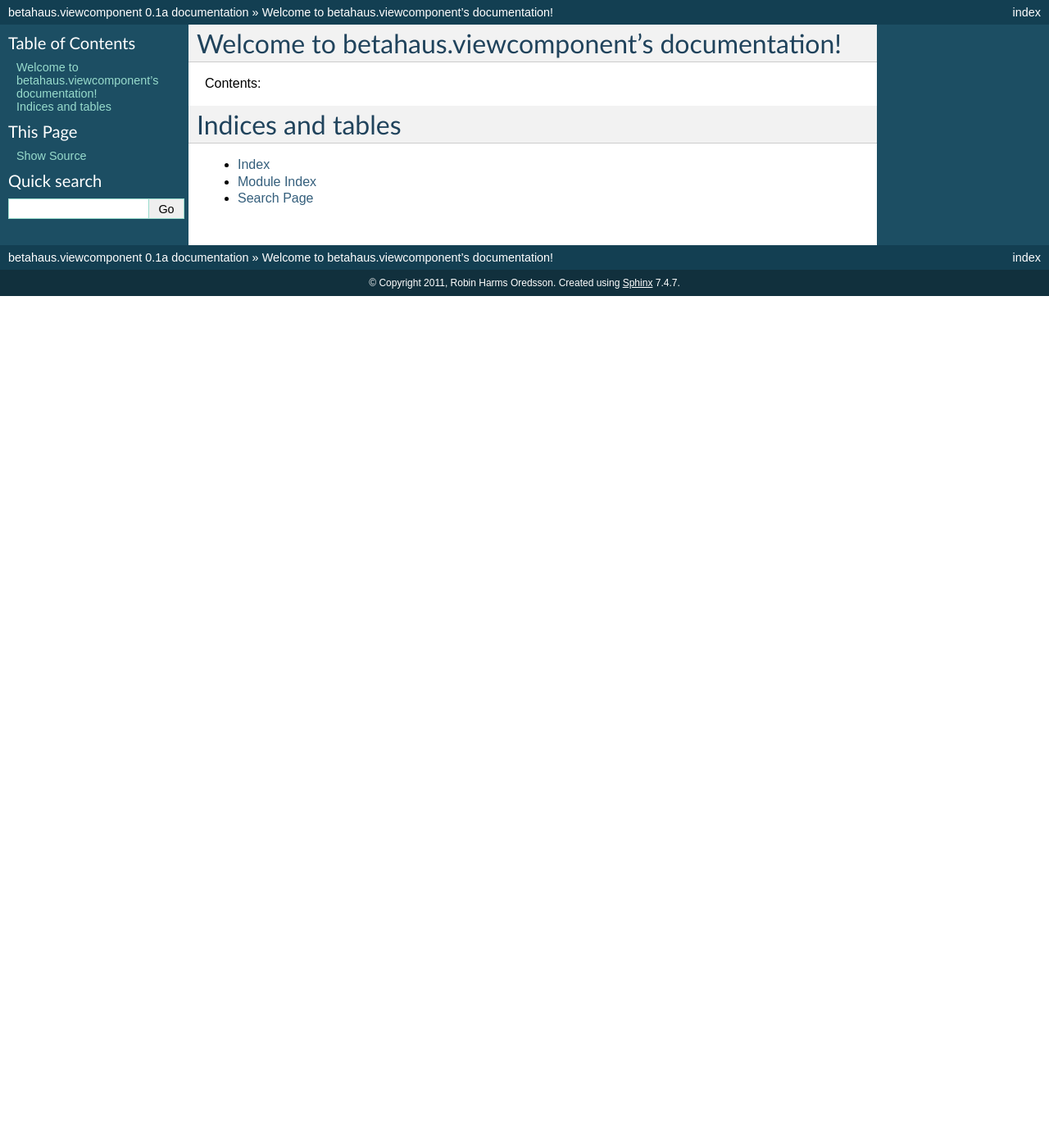
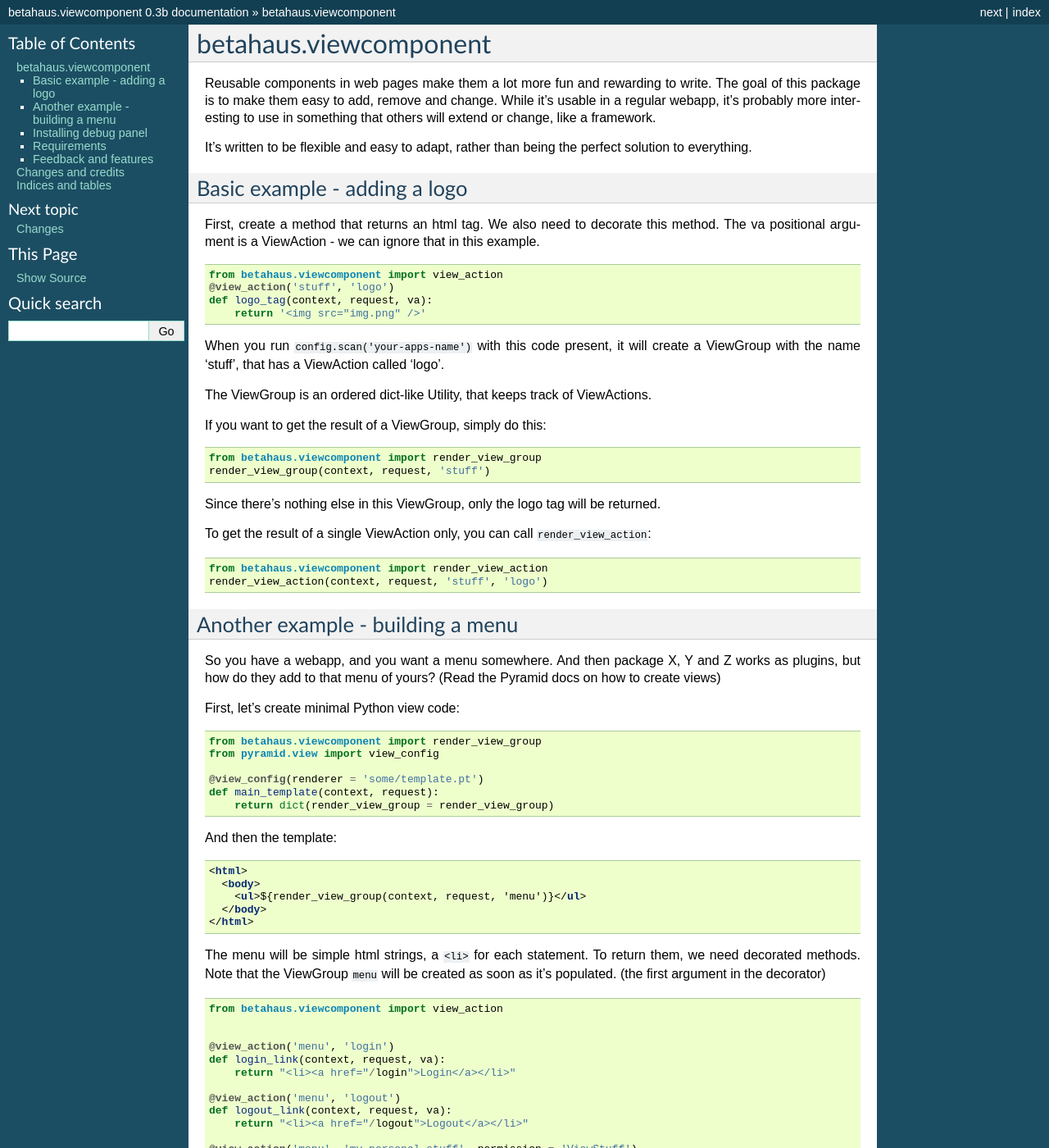
Before and after one commit to BetahausNGO/betahaus.viewcomponent, a Sphinx documentation site: the page built from docs/index.rst, in a window 1280 px wide and 1400 px high. Shown: the whole window at 82% size. Built offline with Sphinx 7.4.7, drawn with Linux system fonts in a browser that asks for light colours; some of the changed text lies outside the part shown.

Commit message:
Doc cleanup and merge changes.

```diff
--- a/docs/conf.py
+++ b/docs/conf.py
@@ -48,9 +48,9 @@
 # built documents.
 #
 # The short X.Y version.
-version = '0.1'
+version = '0.3'
 # The full version, including alpha/beta/rc tags.
-release = '0.1a'
+release = '0.3b'
 
 # The language for content autogenerated by Sphinx. Refer to documentation
 # for a list of supported languages.
--- a/docs/index.rst
+++ b/docs/index.rst
@@ -3,14 +3,154 @@
    You can adapt this file completely to your liking, but it should at least
    contain the root `toctree` directive.
 
-Welcome to betahaus.viewcomponent's documentation!
-==================================================
+betahaus.viewcomponent
+======================
 
-Contents:
+Reusable components in web pages make them a lot more fun and rewarding to write.
+The goal of this package is to make them easy to add, remove and change.
+While it's usable in a regular webapp, it's probably more interesting to use
+in something that others will extend or change, like a framework.
+
+It's written to be flexible and easy to adapt, rather than being the perfect solution to everything.
+
+
+Basic example - adding a logo
+-----------------------------
+
+First, create a method that returns an html tag.
+We also need to decorate this method.
+The va positional argument is a ViewAction - we can ignore that
+in this example.
+
+.. code-block:: python
+
+    from betahaus.viewcomponent import view_action
+    @view_action('stuff', 'logo')
+    def logo_tag(context, request, va):
+        return '<img src="img.png" />'
+
+When you run ``config.scan('your-apps-name')`` with this code present,
+it will create a ViewGroup with the name 'stuff', that has a ViewAction
+called 'logo'.
+
+The ViewGroup is an ordered dict-like Utility, that keeps track of ViewActions.
+
+If you want to get the result of a ViewGroup, simply do this:
+
+.. code-block:: python
+
+    from betahaus.viewcomponent import render_view_group
+    render_view_group(context, request, 'stuff')
+
+Since there's nothing else in this ViewGroup, only the logo tag will be returned.
+
+To get the result of a single ViewAction only, you can call ``render_view_action``:
+
+.. code-block:: python
+
+    from betahaus.viewcomponent import render_view_action
+    render_view_action(context, request, 'stuff', 'logo')
+
+
+Another example - building a menu
+---------------------------------
+
+So you have a webapp, and you want a menu somewhere. And then package X, Y and Z
+works as plugins, but how do they add to that menu of yours?
+(Read the Pyramid docs on how to create views)
+
+First, let's create minimal Python view code:
+
+.. code-block:: python
+
+    from betahaus.viewcomponent import render_view_group
+    from pyramid.view import view_config
+
+    @view_config(renderer = 'some/template.pt')
+    def main_template(context, request):
+        return dict(render_view_group = render_view_group)
+
+And then the template:
+
+.. code-block:: html
+
+    <html>
+      <body>
+        <ul>${render_view_group(context, request, 'menu')}</ul>
+      </body>
+    </html>
+
+The menu will be simple html strings, a ``<li>`` for each statement.
+To return them, we need decorated methods. Note that the ViewGroup
+``menu`` will be created as soon as it's populated. (the first argument in the decorator)
+
+.. code-block:: python
+
+    from betahaus.viewcomponent import view_action
+
+
+    @view_action('menu', 'login')
+    def login_link(context, request, va):
+        return "<li><a href="/login">Login</a></li>"
+
+    @view_action('menu', 'logout')
+    def logout_link(context, request, va):
+        return "<li><a href="/logout">Logout</a></li>"
+
+    @view_action('menu', 'my_personal_stuff', permission = 'ViewStuff')
+    def personal_link(context, request, va):
+        """ This will only render if user has permission 'ViewStuff'"""
+        return "<li><a href="/my-stuff">My stuff</a></li>"
+
+After your app has been started, you'll have a menu now. Also, other apps may add to it the same way,
+or remove your initial alternatives.
+
+For full documentation of each method, please see interfaces.py.
+
+
+Installing debug panel
+----------------------
+
+To see which view components that are registered and active, this package comes with a debug panel, ment to be used with
+`Pyramid Debug toolbar <http://docs.pylonsproject.org/projects/pyramid_debugtoolbar/en/latest/>`_.
+Include that package before including this debug panel. Usually something like this in your paster.ini file:
+
+.. code-block:: text
+
+    pyramid.includes =
+        pyramid_debugtoolbar
+        betahaus.viewcomponent.debug_panel
+
+The panel will now display realtime information on active components, and where you can find their modules.
+
+
+Requirements
+------------
+
+This package currently isn't usable outside of `Pyramid <http://www.pylonsproject.org/>`_, but it could be
+changed to be more generic and only require the basic `Zope Component Architechture <http://www.muthukadan.net/docs/zca.html>`_ .
+It also depends on venusian, which will be fetched by Pyramid.
+
+
+Feedback and features
+---------------------
+
+The source code of the package is really small, and it should be commented enough so it's
+easy to pick up what to do with it. The package is still under development, but used on several
+production servers today.
+
+If you have suggestions, criticism, feedback, ideas - please don't hesitate to contact me
+or add an `issue at GitHub <https://github.com/robinharms/betahaus.viewcomponent/issues>`_.
+
+
+Changes and credits
+===================
 
 .. toctree::
-   :maxdepth: 2
+   :maxdepth: 1
 
+   CHANGES
+   CREDITS
 
 
 Indices and tables
--- a/setup.py
+++ b/setup.py
@@ -3,7 +3,7 @@
 from setuptools import setup, find_packages
 
 here = os.path.abspath(os.path.dirname(__file__))
-README = open(os.path.join(here, 'README.rst')).read()
+README = open(os.path.join(here, 'docs', 'README.rst')).read()
 CREDITS = open(os.path.join(here, 'docs', 'CREDITS.rst')).read()
 CHANGES = open(os.path.join(here, 'docs', 'CHANGES.rst')).read()
 
```
Also changed, not shown: other parts of docs/index.rst (+5 -0 lines), README.rst (+3 -140 lines), buildout.cfg (+0 -15 lines), docs/CHANGES.rst (+9 -4 lines), docs/CREDITS.rst (+5 -3 lines), docs/api.rst (added, +42 -0 lines), 3 other files.
